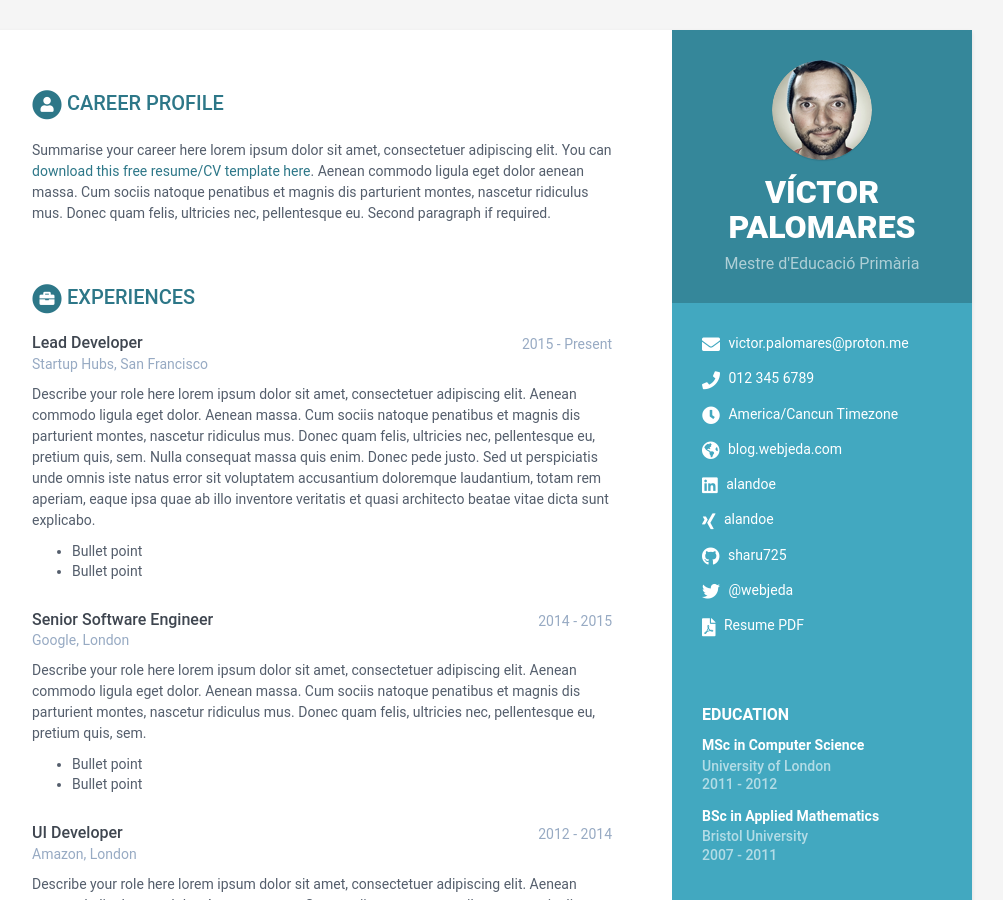
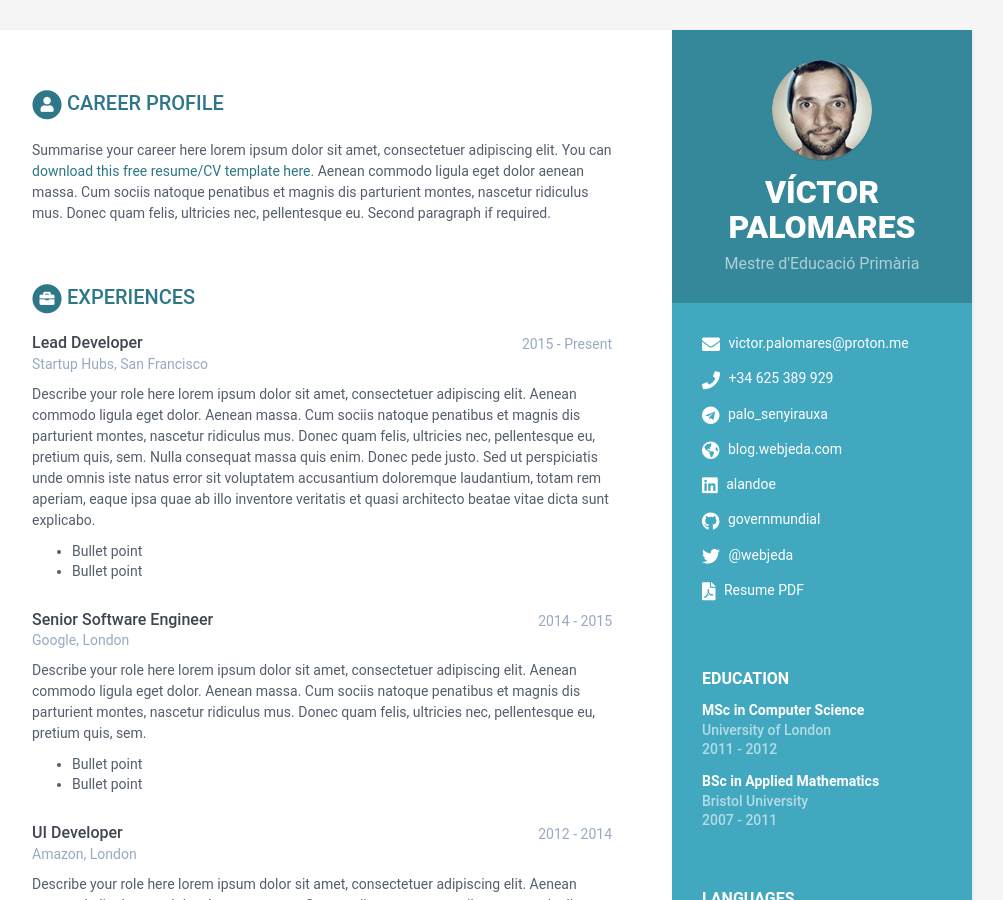
Before and after one commit to vpalomares/cv, a Jekyll site: the page built from index.html, in a window 1280 px wide and 900 px high. Shown: the whole window, without its empty margins (168-1171 px from the left). Built offline with Jekyll 4.4.1, drawn with Linux system fonts in a browser that asks for light colours.

Commit message:
Update data.yml

```diff
--- a/_data/data.yml
+++ b/_data/data.yml
@@ -13,14 +13,11 @@ sidebar:
 
     # Sidebar links
     email: victor.palomares@proton.me
-    phone: 012 345 6789
-    timezone: America/Cancun Timezone
-    citizenship:
+    phone: +34 625 389 929
     website: blog.webjeda.com #do not add http://
     linkedin: alandoe
-    xing: alandoe
-    github: sharu725
-    telegram: # add your nickname without '@' sign
+    github: governmundial
+    telegram: palo_senyirauxa # add your nickname without '@' sign
     gitlab:
     bitbucket:
     twitter: '@webjeda'
```
